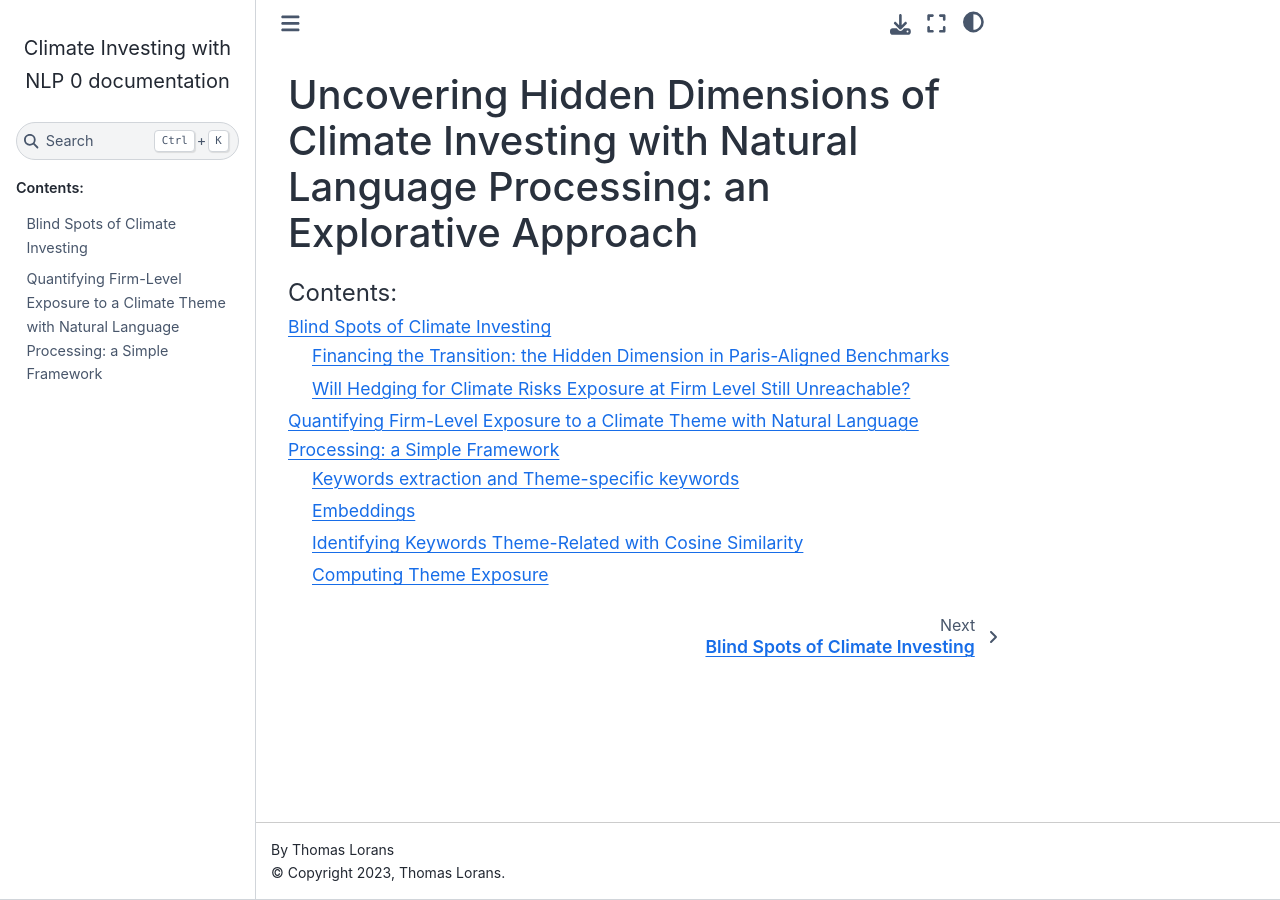
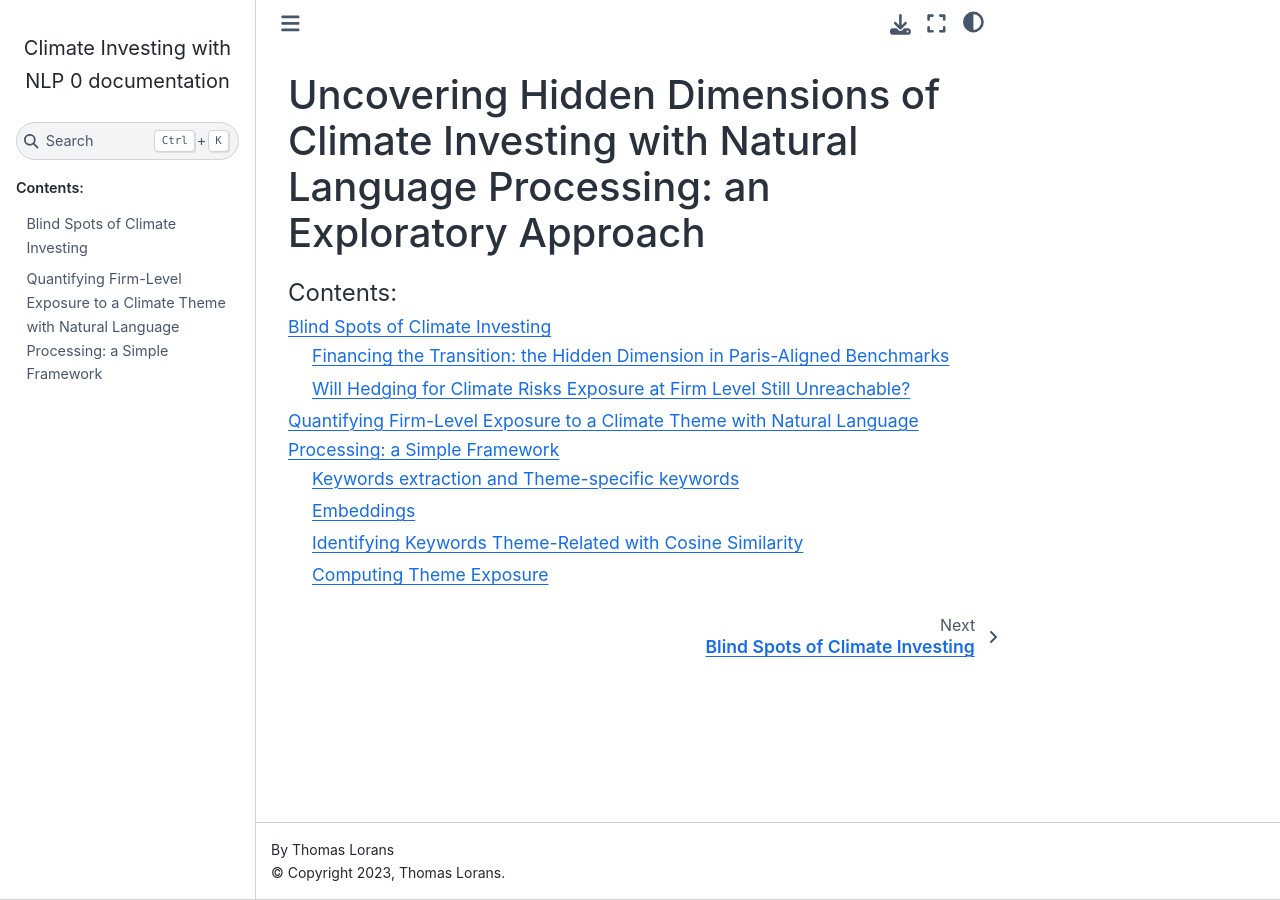
Before and after one commit to tlorans/ClimateInvestingNLP, a Sphinx documentation site: the page built from docs/source/index.md, in a window 1280 px wide. Built offline with Sphinx 7.4.7 and the Sphinx Book theme 1.1.4, drawn with Linux system fonts in a browser that asks for light colours.

Commit message:
fixed typo

````diff
--- a/docs/source/index.md
+++ b/docs/source/index.md
@@ -3,7 +3,7 @@
 % You can adapt this file completely to your liking, but it should at least
 % contain the root `toctree` directive.
 
-# Uncovering Hidden Dimensions of Climate Investing with Natural Language Processing: an Explorative Approach
+# Uncovering Hidden Dimensions of Climate Investing with Natural Language Processing: an Exploratory Approach
 
 ```{toctree}
 :caption: 'Contents:'
````
